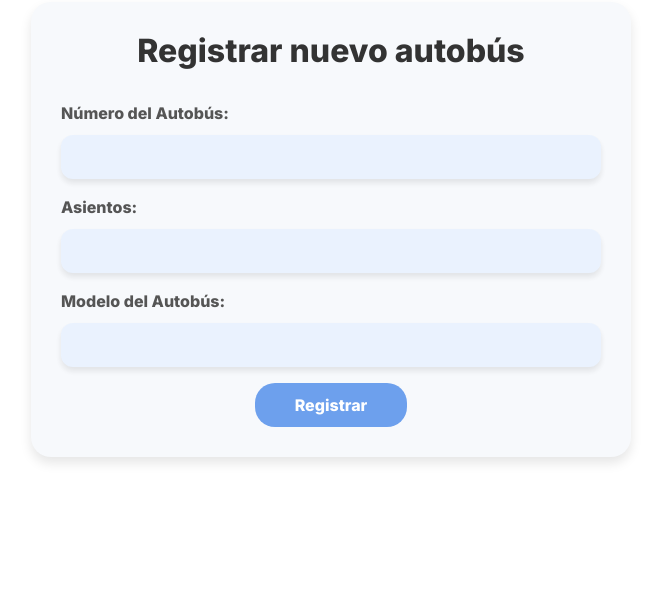
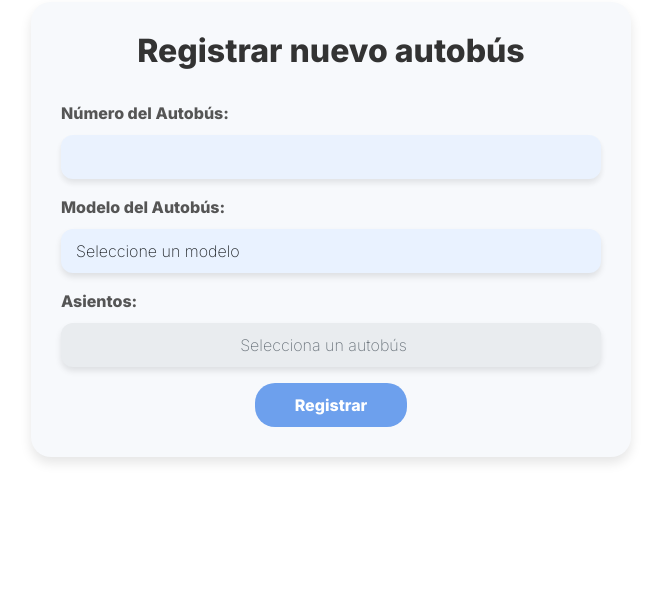
Before and after one commit to skarmik/integradora, a PHP site: page /new_autobus.php in a window 1280 px wide. Shown: the part 135-742 px from the top of the page, without its empty margins (309-970 px from the left). Run offline with PHP 8.4, Linux system fonts and the light colour scheme; some libraries are stand-ins or nearby versions.

Commit message:
funcionalidades admin

```diff
--- a/debug.txt
+++ b/debug.txt
@@ -1,9 +1,9 @@
 Array
 (
-    [codigo_apartado] => 15
-    [num_asiento] => 15
+    [codigo_apartado] => 4
+    [num_asiento] => 4
     [estado_reserva] => ocupado
-    [id_usuario] => 15
+    [id_usuario] => 31
     [id_horario] => 33
     [id_trayecto] => 8
     [origen] => San Pablo
--- a/new_autobus.php
+++ b/new_autobus.php
@@ -79,13 +79,18 @@
                 <input type="text" class="form-control" id="numero_autobus" name="numero_autobus" required>
             </div>
             <div class="mb-3">
-                <label for="asientos" class="form-label">Asientos:</label>
-                <input type="number" class="form-control" id="asientos" name="asientos" required>
+                <label for="modelo_autobus" class="form-label">Modelo del Autobús:</label>
+                <select class="form-control" id="modelo_autobus" name="modelo_autobus" required>
+                    <option value="" selected disabled>Seleccione un modelo</option>
+                    <option value="Mercedes-Benz Sprinter 515">Mercedes-Benz Sprinter 515</option>
+                    <option value="Volvo B8R">Volvo B8R</option>
+                </select>
             </div>
             <div class="mb-3">
-                <label for="modelo_autobus" class="form-label">Modelo del Autobús:</label>
-                <input type="text" class="form-control" id="modelo_autobus" name="modelo_autobus" required>
+                <label for="asientos" class="form-label">Asientos:</label>
+                <input type="number" class="form-control" id="asientos" name="asientos" value="" placeholder="Selecciona un autobús" readonly>
             </div>
+
             <div class="d-flex justify-content-center">
                 <button type="button" class="btn btn-primary" onclick="enviarDatosAutobus()">Registrar</button>
             </div>
@@ -94,7 +99,42 @@
     <?php include 'components/footer.php'; ?>
 
     <script>
+        document.getElementById('modelo_autobus').addEventListener('change', function() {
+            var modelo = this.value;
+            var asientosInput = document.getElementById('asientos');
+
+            if (modelo) {
+                asientosInput.value = 44;
+            } else {
+                asientosInput.value = '';
+                asientosInput.placeholder = 'Selecciona un autobús';
+            }
+        });
+
         function enviarDatosAutobus() {
+            var modelo = document.getElementById('modelo_autobus').value;
+            var asientosInput = document.getElementById('asientos');
+
+            if (!modelo) {
+                Swal.fire({
+                    title: 'Error',
+                    text: 'Por favor, seleccione un modelo de autobús.',
+                    icon: 'error',
+                    confirmButtonText: 'Cerrar'
+                });
+                return;
+            }
+
+            if (asientosInput.value !== '44') {
+                Swal.fire({
+                    title: 'Error',
+                    text: 'Por favor, seleccione un autobús válido.',
+                    icon: 'error',
+                    confirmButtonText: 'Cerrar'
+                });
+                return;
+            }
+
             var xhr = new XMLHttpRequest();
             var url = "new_forms/insertar_autobus.php";
             xhr.open("POST", url, true);
@@ -111,6 +151,8 @@
                             confirmButtonText: 'Cerrar'
                         });
                         document.getElementById('formAutobus').reset();
+                        asientosInput.value = '';
+                        asientosInput.placeholder = 'Selecciona un autobús';
                     } else {
                         Swal.fire({
                             title: 'Error',
@@ -119,3 +161,13 @@
                             confirmButtonText: 'Cerrar'
                         });
                     }
+                }
+            };
+
+            var formData = new FormData(document.getElementById('formAutobus'));
+            var params = new URLSearchParams(formData).toString();
+            xhr.send(params);
+        }
+    </script>
+</body>
+</html>
--- a/new_trayecto.php
+++ b/new_trayecto.php
@@ -82,10 +82,7 @@
                 <label for="destino" class="form-label">Destino:</label>
                 <input type="text" class="form-control" id="destino" name="destino" required>
             </div>
-            <div class="mb-3">
-                <label for="fecha" class="form-label">Fecha:</label>
-                <input type="date" class="form-control" id="fecha" name="fecha" required>
-            </div>
+
             <div class="d-flex justify-content-center">
                 <button type="button" class="btn btn-primary" onclick="enviarDatosViaje()">Registrar trayecto</button>
             </div>
```
Also changed, not shown: new_horario.php (+2 -5 lines).
